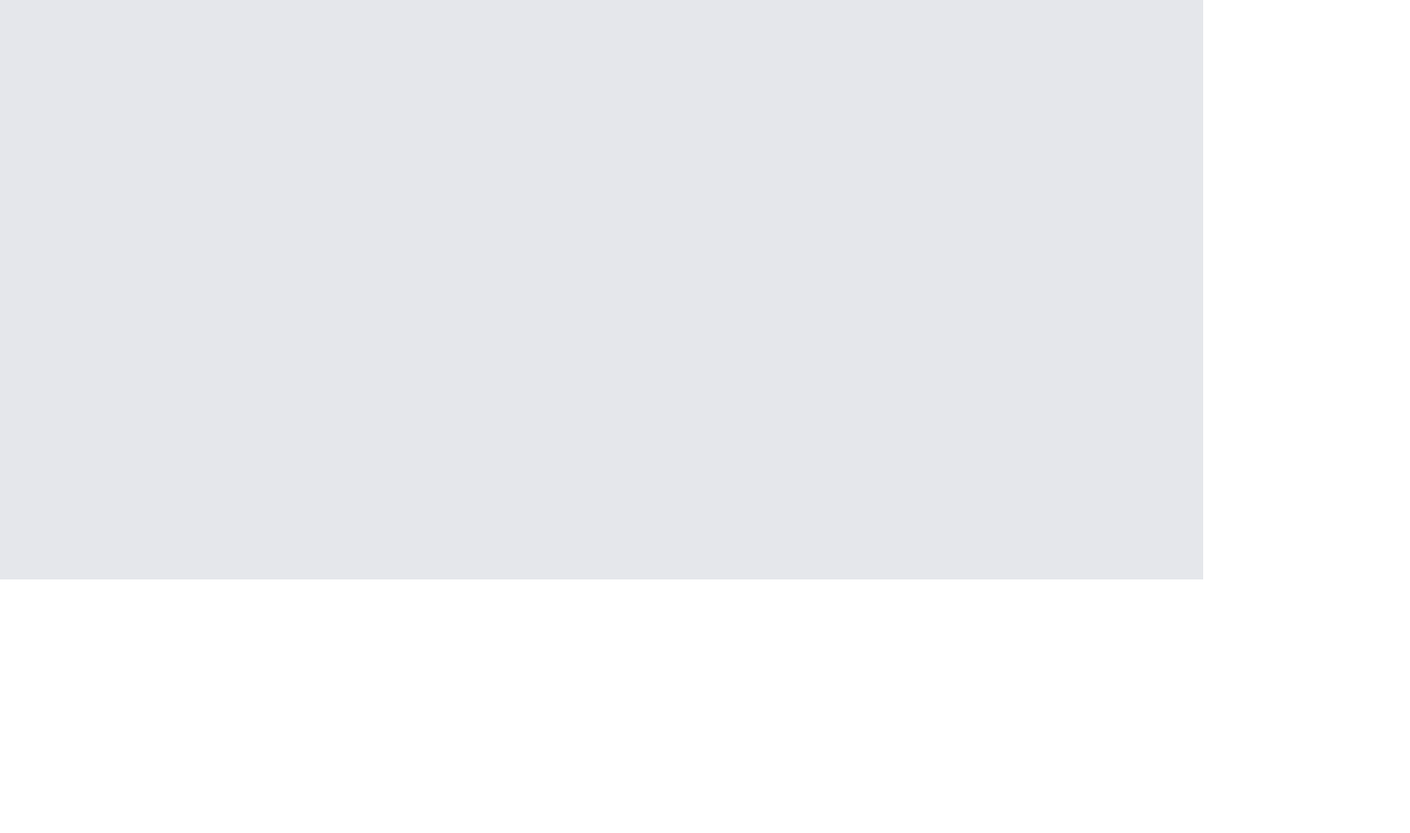
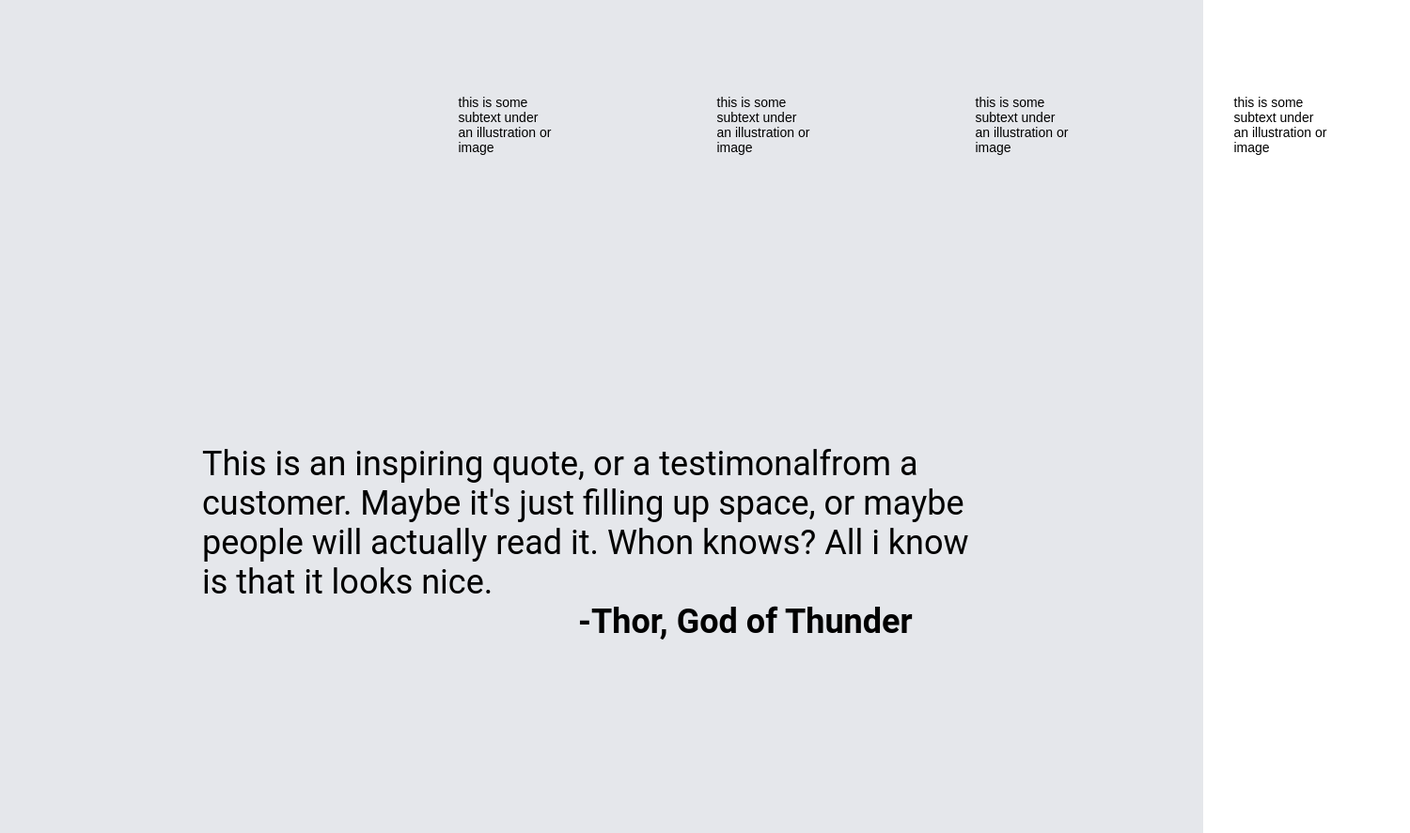
Before and after one commit to S-Guettner-Dev/The-Odin-Project-Landing-Page, a plain HTML site: page index.html in a window 1280 px wide. Shown: the part 813-1700 px from the top of the page at 94% size, 1500 px wide, since content can reach past the window. Before the commit the page ends 1430 px from the top, so only its background shows below. Drawn offline with Linux system fonts and the light colour scheme.

Commit message:
finished info and quote Section

```diff
--- a/index.html
+++ b/index.html
@@ -57,13 +57,22 @@
 
     </div>
 
-    <div class="infoParagraphFlexContainer">
+
 
 
     </div>
 
+    <div class="infoParagraphFlexContainer">
+
+        <div id="infoParagraph1"><p>this is some subtext under an illustration or image</p></div>
+        <div id="infoParagraph2"><p>this is some subtext under an illustration or image</p></div>
+        <div id="infoParagraph3"><p>this is some subtext under an illustration or image</p></div>
+        <div id="infoParagraph4"><p>this is some subtext under an illustration or image</p></div>
+
 
     </div>
+
+    <div class="quoteSection"><p>This is an inspiring quote, or a testimonalfrom a customer. Maybe it's just filling up space, or maybe people will actually read it. Whon knows? All i know is that it looks nice.<br><strong>-Thor, God of Thunder</strong></p></div>
 
 
 </body>
--- a/style.css
+++ b/style.css
@@ -1,5 +1,6 @@
 body{
     margin:0;
+    max-width:100%;
 }
 
 .heroSection{
@@ -162,6 +163,10 @@ body{
 
 
 }
+.flexboxContainer div p{
+    background-color: black;
+    width:10px;
+}
 
 
 #infoBlock1 p{
@@ -171,13 +176,66 @@ body{
     max-width: 100px;
 }
 
-#infoBlock2{
+.infoParagraphFlexContainer{
+    display: flex;
+    flex:1;
+    justify-content: space-around;
+    position: absolute;
+    top:900px;
+    left:400px;
+    width:1100px;
+    height: 130px;
 
-
-#infoBlock3{
 
 }
 
-#infoBlock4{
+
+
+#infoParagraph1{
+
+    width: 100px;
+}
+
+#infoParagraph2{
+
+    width: 100px;
+}
+
+#infoParagraph3{
+
+    width: 100px;
+}
+
+#infoParagraph4{
+
+    width: 100px;
+}
+.infoParagraphFlexContainer p{
+    font-size:14px;
+    font-family: 'Robot', arial;
+}
+
+.quoteSection {
+    position: absolute;
+    top:1250px;
+    width: 100%;
+    height: 450px;
+    background-color: #E5E7EB;
 
 }
+
+.quoteSection p{
+    font-size: 36px;
+    width: 850px;
+    margin-left:auto;
+    margin-right:auto;
+    font-family:'Roboto', sans-serif;
+}
+
+.quoteSection strong{
+
+    text-align: left;
+    margin-left: 400px;
+    font-family:'Roboto', sans-serif;
+
+}
```
